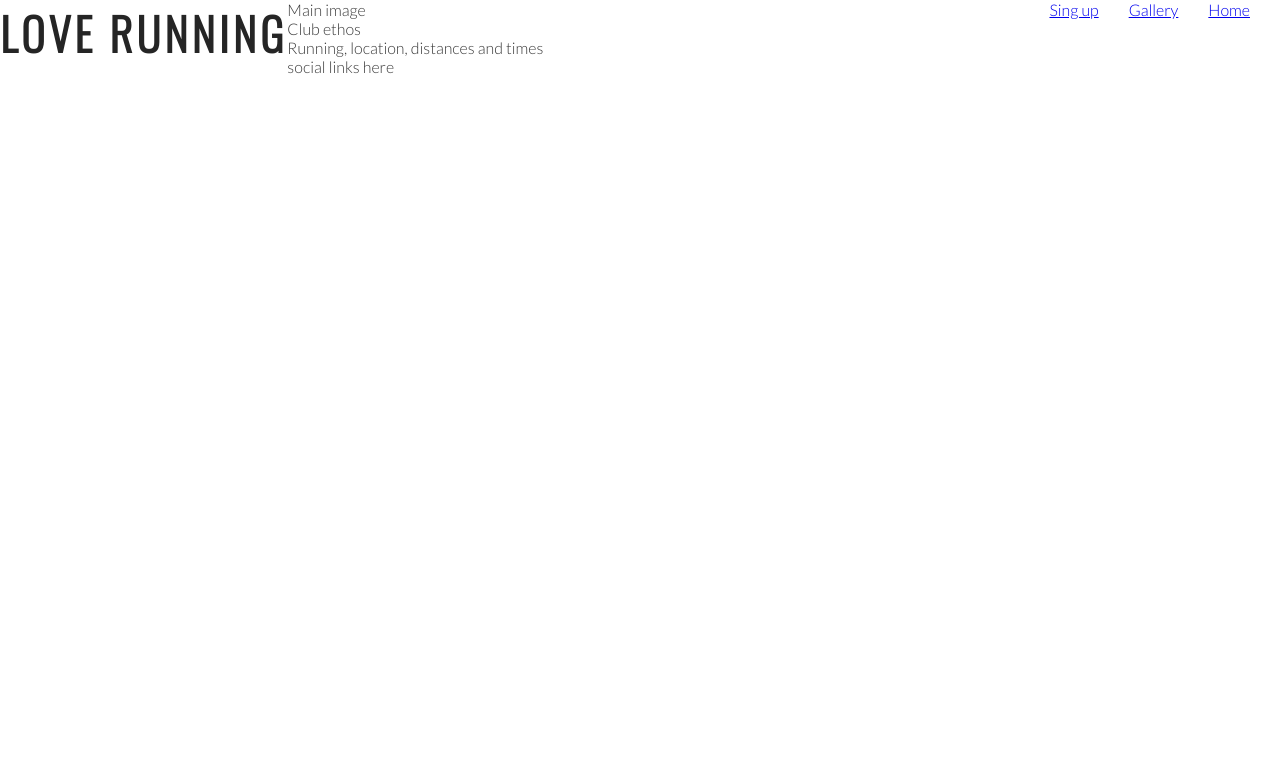
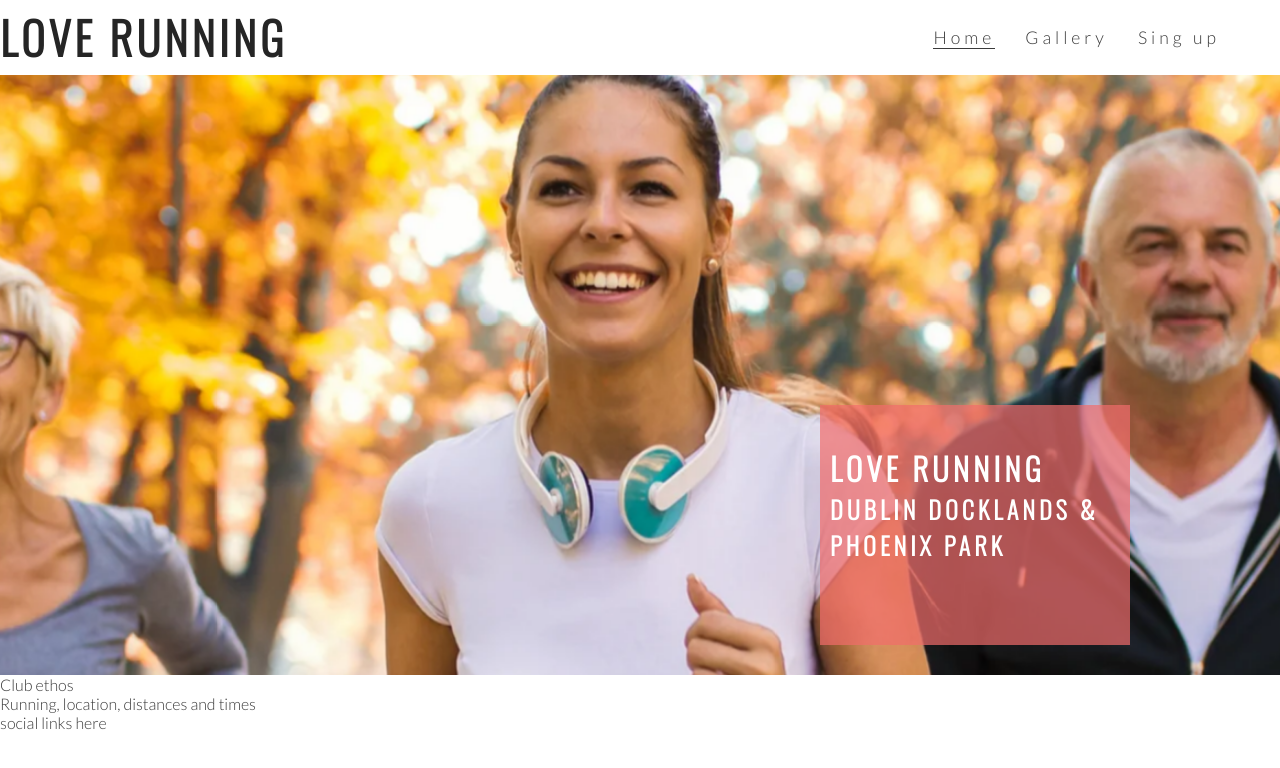
Before and after one commit to vanderpatrick/Love-Running-Project-, a plain HTML site: page index.html in a window 1280 px wide. Drawn offline with nearby package versions, Linux system fonts and the light colour scheme.

Commit message:
finished header, zoom effect added,hero image added

```diff
--- a/css/style.css
+++ b/css/style.css
@@ -37,8 +37,81 @@ h2 {
 
 }
 
-#menu, li {
+#menu,
+#logo {
+    line-height: 75px;
+}
+
+#menu,
+li {
     float: right;
     list-style: none;
     margin-right: 30px;
 }
+
+#menu a {
+    text-decoration: none;
+    color: inherit;
+}
+
+#menu a:hover {
+    border-bottom: 1px solid #3a3a3a;
+}
+
+.active {
+    border-bottom: 1px solid #3a3a3a;
+}
+
+#hero-image {
+    height: 600px;
+    width: 100%;
+    background: url('../images/hero-image.webp') no-repeat center center;
+    animation-name: hero-zoom;
+    animation-duration: 5s;
+    animation-fill-mode: forwards;
+
+}
+
+#cover-text,
+#cover-text h2 {
+    color: #fff;
+}
+
+#hero-outer {
+    height: 600px;
+    width: 100%;
+    overflow: hidden;
+    position: relative;
+}
+
+@keyframes hero-zoom {
+    from {
+        transform: scale(1);
+
+    }
+
+    to {
+        transform: scale(1.1);
+
+    }
+}
+
+#cover-text {
+    font-size: 130%;
+    font-family: Oswald, sans-serif;
+    text-transform: uppercase;
+    letter-spacing: 4px;
+
+    width: 300px;
+    height: 200px;
+
+    padding-top: 40px;
+    padding-left: 10px;
+
+   background-color: rgba(241, 109, 107, .7);
+
+    bottom: 30px;
+    right: 150px;
+    position: absolute;
+
+}
--- a/index.html
+++ b/index.html
@@ -19,16 +19,20 @@
             <h1 id="logo">Love Running</h1>
         </a>
         <nav>
-            <ul>
-                <li><a href="index.html">Home</a></li>
+            <ul id="menu">
+                <li><a href="#">Sing up</a></li>
                 <li><a href="#">Gallery</a></li>
-                <li><a href="#">Sing up</a></li>
+                <li><a href="index.html" class="active">Home</a></li>
             </ul>
 
         </nav>
     </header>
-    <section>
-        Main image
+    <section id="hero-outer">
+        <div id="hero-image"></div>
+        <div id="cover-text">
+            <h2>Love Running</h2>
+            <h3>Dublin Docklands & Phoenix Park</h3>
+        </div>
     </section>
     <section>
         Club ethos
```
Also changed, not shown: images/hero-image.webp (added).
